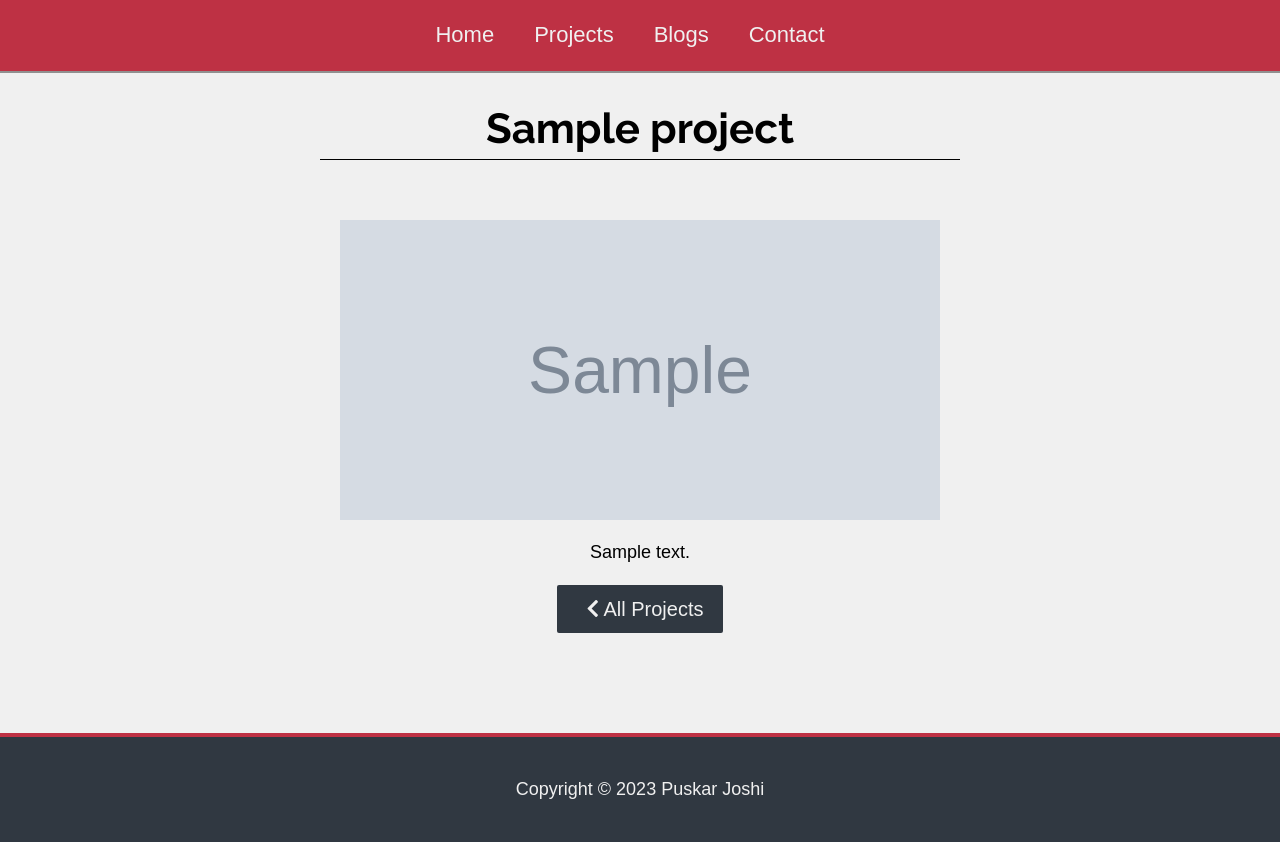
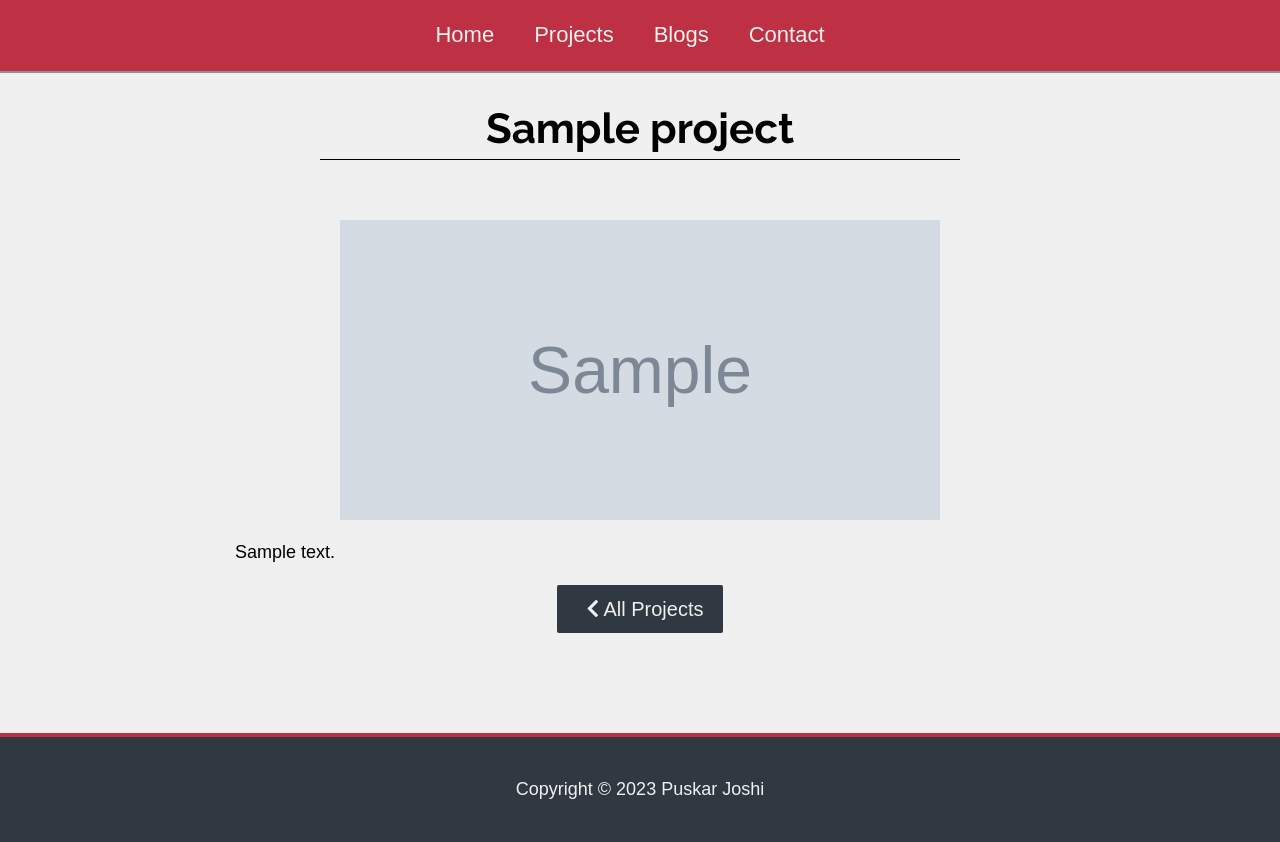
Before and after one commit to JoPuskar/puskarjoshi, a Django app: page /projects/1 in a window 1280 px wide. Run offline with Django 4.2, Linux system fonts and the light colour scheme; tables that the repository leaves empty hold one stand-in row (values such as "Sample post"); grey boxes marked "Sample" are stand-in pictures; parts of the project's set-up code (start-up, migrations or seed data) failed here and were passed over; some libraries are stand-ins or nearby versions.

Commit message:
text justify

```diff
--- a/static/css/main.css
+++ b/static/css/main.css
@@ -281,7 +281,7 @@ img {
 	max-width: 850px;
 	margin: auto;
 	padding: 0 20px;
-	text-align: center;
+	text-align: justify;
 }
 
 .show-all-button {
@@ -450,9 +450,10 @@ img {
 
 .post-text-container {
 	max-width: 850px;
+	text-rendering: optimizeLegibility;
 	margin: auto;
 	padding: 0 20px;
-	text-align: center;
+	text-align: justify;
 }
 
 .show-all-button {
```
